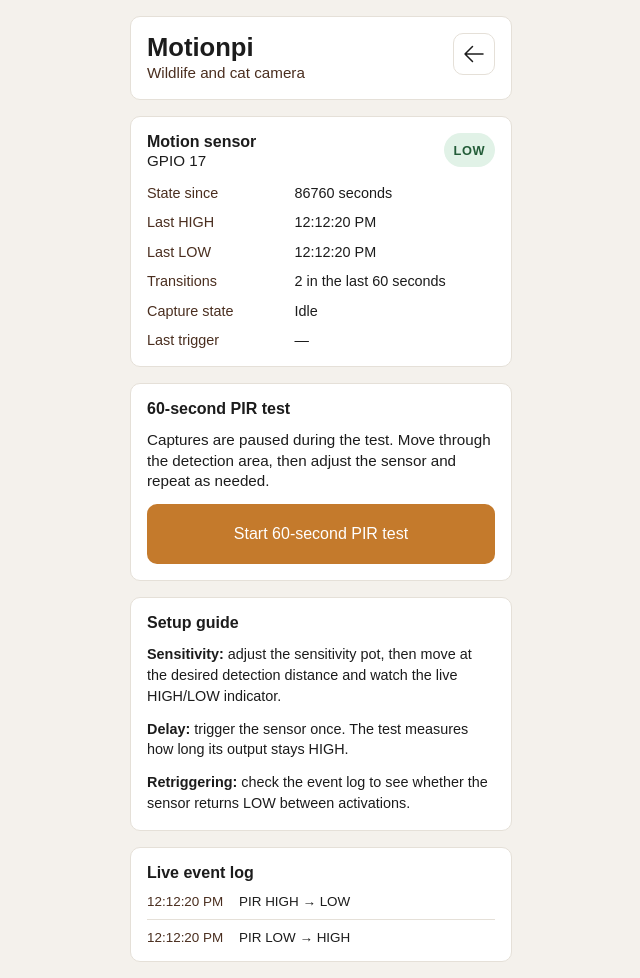
After one commit to Ashterism/motionpi, a Flask app: page /diagnostics in a window 1280 px wide. The commit adds this page. Shown: the whole page, without its empty margins (319-959 px from the left). Run offline with Flask 3, Linux system fonts and the light colour scheme; data that the repository does not hold is empty.

Commit message:
Add PIR diagnostics and safe trigger handling

```diff
--- a/src/motionpi/web/app.py
+++ b/src/motionpi/web/app.py
@@ -21,6 +21,8 @@ from ..control.controller import (
     get_settings_options,
     get_settings,
     update_settings,
+    get_pir_diagnostics,
+    start_pir_test,
 )
 from ..process.storage import Storage
 from ..process.network_admin import get_network_manager
@@ -183,6 +185,24 @@ def settings():
     )
 
 
+@app.route("/diagnostics")
+def diagnostics():
+    return render_template("diagnostics.html")
+
+
+@app.route("/api/diagnostics/pir")
+def pir_diagnostics_status():
+    return jsonify(get_pir_diagnostics())
+
+
+@app.route("/api/diagnostics/pir/test", methods=["POST"])
+def pir_diagnostics_test():
+    if not start_pir_test(60):
+        return jsonify({"ok": False, "error": "A PIR test is already running."}), 409
+
+    return jsonify({"ok": True, "message": "60-second PIR test started."}), 202
+
+
 @app.route("/network")
 def network_admin():
     try:
--- a/src/motionpi/web/static/main.css
+++ b/src/motionpi/web/static/main.css
@@ -364,3 +364,107 @@ body {
 .gallery-arrow-right {
     right: 10px;
 }
+
+.diagnostic-heading-row {
+    display: flex;
+    align-items: flex-start;
+    justify-content: space-between;
+    gap: 16px;
+}
+
+.state-badge {
+    display: inline-flex;
+    align-items: center;
+    min-height: 34px;
+    padding: 6px 10px;
+    border-radius: 999px;
+    font-size: 0.8rem;
+    font-weight: 700;
+    letter-spacing: 0.04em;
+}
+
+.state-high {
+    background: #FCE6DD;
+    color: #8A2E12;
+}
+
+.state-low {
+    background: #E1F2E7;
+    color: #245D39;
+}
+
+.state-unknown {
+    background: var(--border-soft);
+    color: var(--text-muted);
+}
+
+.diagnostic-grid {
+    display: grid;
+    grid-template-columns: minmax(105px, 0.8fr) minmax(0, 1.2fr);
+    gap: 10px 14px;
+    margin: 0;
+    font-size: 0.9rem;
+    line-height: 1.35;
+}
+
+.diagnostic-grid dt {
+    color: var(--text-muted);
+}
+
+.diagnostic-grid dd {
+    margin: 0;
+    overflow-wrap: anywhere;
+}
+
+.test-results {
+    padding-top: 12px;
+    border-top: 1px solid var(--border-soft);
+}
+
+.test-results[hidden] {
+    display: none;
+}
+
+.test-results .section-title {
+    margin-bottom: 12px;
+}
+
+.guide-copy {
+    display: flex;
+    flex-direction: column;
+    gap: 12px;
+    font-size: 0.9rem;
+    line-height: 1.45;
+}
+
+.guide-copy p {
+    margin: 0;
+}
+
+.event-log {
+    display: flex;
+    flex-direction: column;
+    gap: 10px;
+    margin: 0;
+    padding: 0;
+    list-style: none;
+    font-size: 0.84rem;
+}
+
+.event-log li {
+    display: grid;
+    grid-template-columns: 82px 1fr;
+    gap: 10px;
+    padding-bottom: 10px;
+    border-bottom: 1px solid var(--border-soft);
+}
+
+.event-log li:last-child {
+    padding-bottom: 0;
+    border-bottom: 0;
+}
+
+.event-log time,
+.event-empty {
+    color: var(--text-muted);
+}
--- /dev/null
+++ b/src/motionpi/web/templates/diagnostics.html
@@ -0,0 +1,194 @@
+{% extends "layout.html" %}
+
+{% block title %}Motionpi - Diagnostics{% endblock %}
+
+{% block header_action %}
+<a href="{{ url_for('settings') }}" class="icon-button" aria-label="Back to settings">
+    <svg xmlns="http://www.w3.org/2000/svg" fill="none" viewBox="0 0 24 24"
+         stroke-width="1.5" stroke="currentColor" class="nav-icon">
+        <path stroke-linecap="round" stroke-linejoin="round"
+              d="M10.5 19.5 3 12m0 0 7.5-7.5M3 12h18" />
+    </svg>
+</a>
+{% endblock %}
+
+{% block content %}
+<section class="card">
+    <div class="card-body">
+        <div class="diagnostic-heading-row">
+            <div>
+                <h2 class="section-title">Motion sensor</h2>
+                <p class="status-line">GPIO 17</p>
+            </div>
+            <span class="state-badge state-unknown" id="pir-state">UNKNOWN</span>
+        </div>
+
+        <dl class="diagnostic-grid">
+            <dt>State since</dt>
+            <dd id="state-since">—</dd>
+            <dt>Last HIGH</dt>
+            <dd id="last-high">—</dd>
+            <dt>Last LOW</dt>
+            <dd id="last-low">—</dd>
+            <dt>Transitions</dt>
+            <dd><span id="transition-count">0</span> in the last 60 seconds</dd>
+            <dt>Capture state</dt>
+            <dd id="capture-state">Idle</dd>
+            <dt>Last trigger</dt>
+            <dd id="last-trigger">—</dd>
+        </dl>
+    </div>
+</section>
+
+<section class="card">
+    <div class="card-body">
+        <h2 class="section-title">60-second PIR test</h2>
+        <p class="status-line">
+            Captures are paused during the test. Move through the detection area, then
+            adjust the sensor and repeat as needed.
+        </p>
+        <button class="button" type="button" id="start-test">Start 60-second PIR test</button>
+        <p class="status-line" id="test-progress" hidden></p>
+        <div class="test-results" id="test-results" hidden>
+            <h3 class="section-title">Last test</h3>
+            <dl class="diagnostic-grid">
+                <dt>Motion events</dt>
+                <dd id="test-events">0</dd>
+                <dt>HIGH durations</dt>
+                <dd id="test-high-durations">—</dd>
+                <dt>Shortest LOW gap</dt>
+                <dd id="test-shortest-gap">—</dd>
+                <dt>Finished state</dt>
+                <dd id="test-finished-state">—</dd>
+            </dl>
+        </div>
+    </div>
+</section>
+
+<section class="card">
+    <div class="card-body">
+        <h2 class="section-title">Setup guide</h2>
+        <div class="guide-copy">
+            <p><strong>Sensitivity:</strong> adjust the sensitivity pot, then move at the desired detection distance and watch the live HIGH/LOW indicator.</p>
+            <p><strong>Delay:</strong> trigger the sensor once. The test measures how long its output stays HIGH.</p>
+            <p><strong>Retriggering:</strong> check the event log to see whether the sensor returns LOW between activations.</p>
+        </div>
+    </div>
+</section>
+
+<section class="card">
+    <div class="card-body">
+        <h2 class="section-title">Live event log</h2>
+        <ol class="event-log" id="event-log">
+            <li class="event-empty">Waiting for sensor activity…</li>
+        </ol>
+    </div>
+</section>
+{% endblock %}
+
+{% block scripts %}
+<script>
+(function () {
+    const byId = function (id) { return document.getElementById(id); };
+    const startButton = byId("start-test");
+
+    function localTime(value) {
+        if (!value) return "—";
+        return new Date(value).toLocaleTimeString([], {
+            hour: "2-digit", minute: "2-digit", second: "2-digit"
+        });
+    }
+
+    function stateAge(value) {
+        if (!value) return "—";
+        const seconds = Math.max(0, Math.round((Date.now() - new Date(value).getTime()) / 1000));
+        return seconds + " seconds";
+    }
+
+    function render(data) {
+        const pirState = byId("pir-state");
+        pirState.textContent = data.pir_state;
+        pirState.className = "state-badge state-" + data.pir_state.toLowerCase();
+
+        byId("state-since").textContent = stateAge(data.state_since);
+        byId("last-high").textContent = localTime(data.last_high);
+        byId("last-low").textContent = localTime(data.last_low);
+        byId("transition-count").textContent = data.transitions_last_60_seconds;
+        byId("capture-state").textContent = data.capture_state.charAt(0).toUpperCase() + data.capture_state.slice(1);
+        byId("last-trigger").textContent = localTime(data.last_capture_trigger);
+
+        const test = data.test || {};
+        const progress = byId("test-progress");
+        const results = byId("test-results");
+        const running = test.status === "running";
+        startButton.disabled = running;
+        startButton.classList.toggle("button-running", running);
+        startButton.textContent = running
+            ? "Testing… " + test.remaining_seconds + "s"
+            : "Start 60-second PIR test";
+        progress.hidden = !running;
+        progress.textContent = running
+            ? "Captures paused. Keep moving through the area as required."
+            : "";
+
+        if (test.status === "complete" && test.summary) {
+            const summary = test.summary;
+            results.hidden = false;
+            byId("test-events").textContent = summary.motion_events;
+            byId("test-high-durations").textContent = summary.high_durations_seconds.length
+                ? summary.high_durations_seconds.map(function (value) { return value + "s"; }).join(", ")
+                : "None measured";
+            byId("test-shortest-gap").textContent = summary.shortest_gap_seconds === null
+                ? "None measured"
+                : summary.shortest_gap_seconds + "s";
+            byId("test-finished-state").textContent = summary.sensor_state;
+        } else if (test.status === "error") {
+            progress.hidden = false;
+            progress.textContent = test.error || "The PIR test could not be completed.";
+        }
+
+        const log = byId("event-log");
+        log.innerHTML = "";
+        if (!data.events.length) {
+            log.innerHTML = '<li class="event-empty">Waiting for sensor activity…</li>';
+        } else {
+            data.events.slice(0, 30).forEach(function (event) {
+                const item = document.createElement("li");
+                const time = document.createElement("time");
+                const message = document.createElement("span");
+                time.textContent = localTime(event.time);
+                message.textContent = event.message;
+                item.appendChild(time);
+                item.appendChild(message);
+                log.appendChild(item);
+            });
+        }
+    }
+
+    async function refresh() {
+        try {
+            const response = await fetch("{{ url_for('pir_diagnostics_status') }}", {cache: "no-store"});
+            if (!response.ok) throw new Error("Could not load diagnostics");
+            render(await response.json());
+        } catch (error) {
+            byId("test-progress").hidden = false;
+            byId("test-progress").textContent = error.message;
+        }
+    }
+
+    startButton.addEventListener("click", async function () {
+        startButton.disabled = true;
+        const response = await fetch("{{ url_for('pir_diagnostics_test') }}", {method: "POST"});
+        if (!response.ok) {
+            const result = await response.json();
+            byId("test-progress").hidden = false;
+            byId("test-progress").textContent = result.error || "Could not start test";
+        }
+        await refresh();
+    });
+
+    refresh();
+    window.setInterval(refresh, 500);
+})();
+</script>
+{% endblock %}
--- a/src/motionpi/web/templates/settings.html
+++ b/src/motionpi/web/templates/settings.html
@@ -78,6 +78,10 @@
     <a href="{{ url_for('network_admin') }}" class="button button-link">Network settings</a>
 </section>
 
+<section>
+    <a href="{{ url_for('diagnostics') }}" class="button button-link">PIR diagnostics</a>
+</section>
+
 {% include "_device_card.html" %}
 {% endblock %}
 
```
Also changed, not shown: src/motionpi/capture/motion_trigger.py (+18 -4 lines), src/motionpi/control/controller.py (+76 -2 lines), src/motionpi/process/pir_diagnostics.py (added, +249 -0 lines), tests/test_pir_diagnostics.py (added, +74 -0 lines), tests/__init__.py (added).
